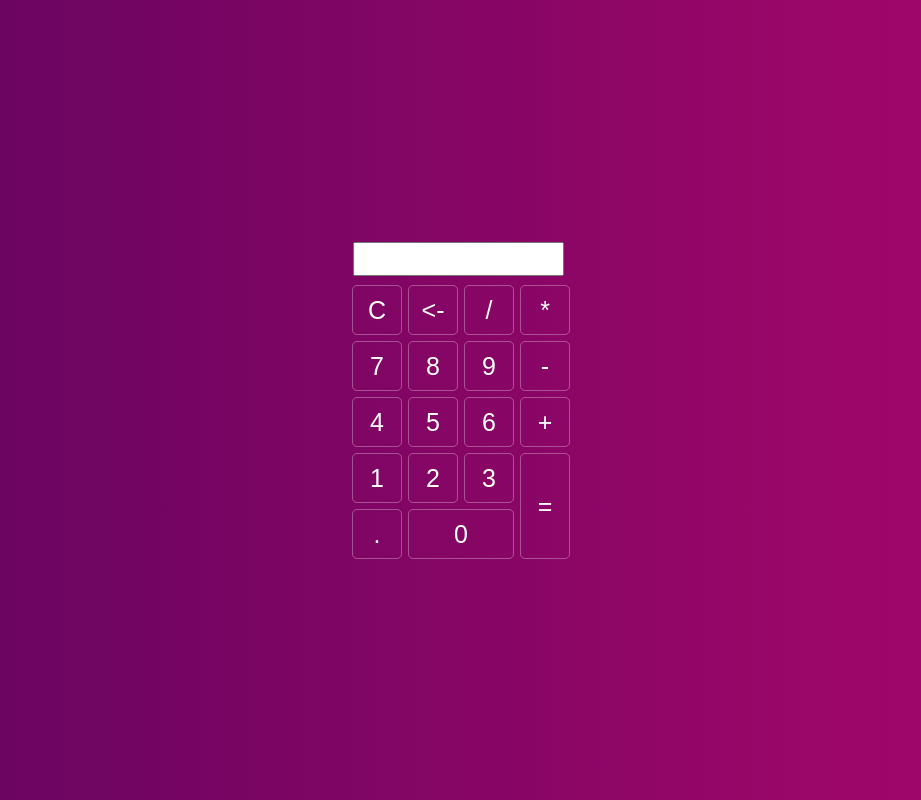
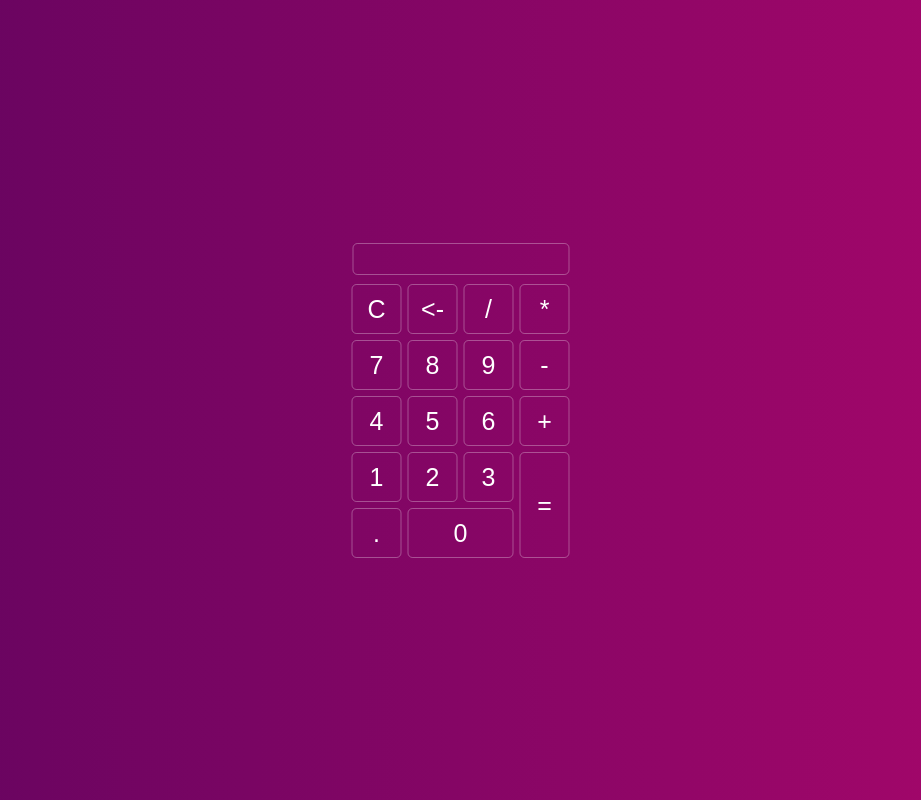
Before and after one commit to ojsm45/basic-web-calculator, a plain HTML site: page index.html in a window 1280 px wide. Shown: the whole page, without its empty margins (179-1100 px from the left). Drawn offline with Linux system fonts and the light colour scheme.

Commit message:
text view styles

```diff
--- a/style.css
+++ b/style.css
@@ -20,10 +20,14 @@
   width: 106px;
 }
 .textView{
-  width: 206px;
+  width: 214px;
   margin: 5px;
   font-size: 25px;
   padding: .5px;
+  color: white;
+  border: .2px solid rgba(255, 255, 255, .3);
+  border-radius: 5px;
+  background: transparent;
 }
 .main{
   position: absolute;
```
